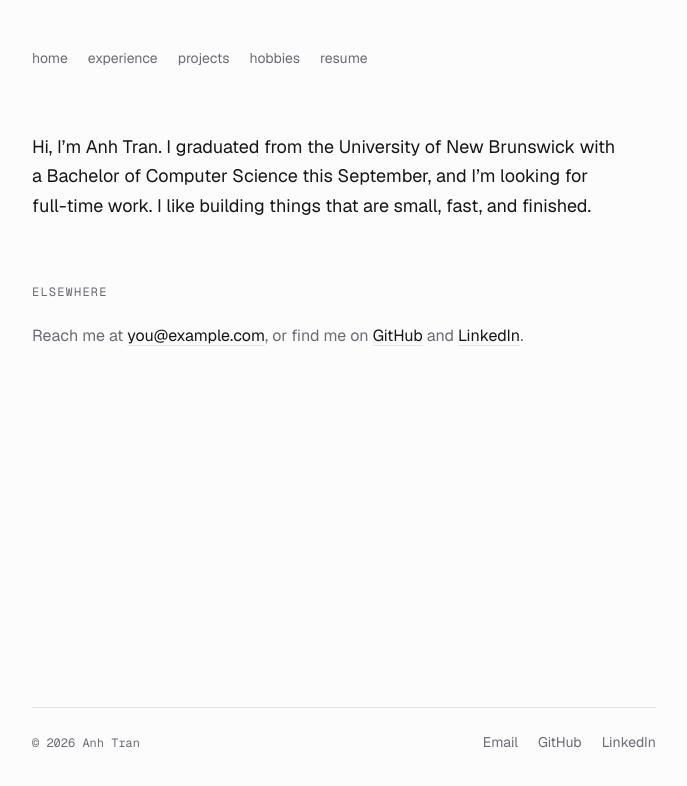
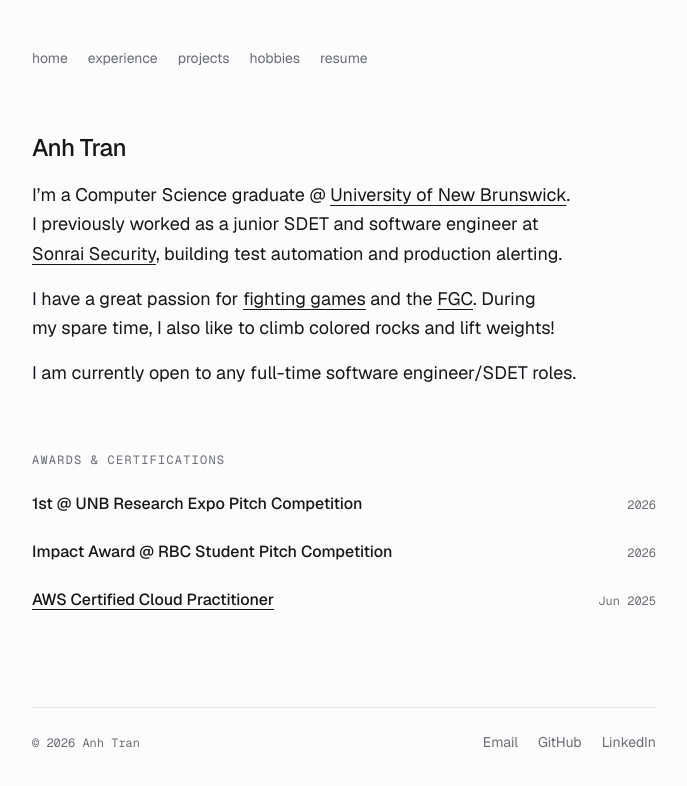
Before and after one commit to kumathy/portfolio, a Next.js app: page / in a window 1280 px wide. Shown: the top 786 px of the page, without its empty margins (296-983 px from the left). Built offline with nearby package versions, Linux system fonts and the light colour scheme.

Commit message:
feat: update homepage

```diff
--- a/app/page.tsx
+++ b/app/page.tsx
@@ -1,38 +1,55 @@
+import { AwardList } from "@/components/award-list";
 import { Section } from "@/components/section";
 import { site } from "@/lib/site";
 
 export default function Home() {
   return (
     <main className="mx-auto w-full max-w-2xl flex-1 px-6">
-      <p className="text-lg leading-relaxed text-balance">
-        Hi, I&rsquo;m {site.name}. I graduated from the {site.school} with a
-        Bachelor of Computer Science this September, and I&rsquo;m looking for
-        full-time work. I like building things that are small, fast, and
-        finished.
+      <h1 className="text-2xl font-medium tracking-tight">{site.name}</h1>
+
+      <p className="mt-4 text-lg leading-relaxed text-balance">
+        I&rsquo;m a Computer Science graduate @{" "}
+        <a
+          href={site.schoolUrl}
+          className="underline underline-offset-4 transition-colors hover:text-accent"
+        >
+          {site.school}
+        </a>
+        . I previously worked as a junior SDET and software engineer at{" "}
+        <a
+          href="https://sonraisecurity.com/"
+          className="underline underline-offset-4 transition-colors hover:text-accent"
+        >
+          Sonrai Security
+        </a>
+        , building test automation and production alerting.
       </p>
 
-      <Section title="Elsewhere">
-        <p className="text-muted">
-          Reach me at{" "}
-          <a
-            href={`mailto:${site.email}`}
-            className="text-foreground underline decoration-border underline-offset-4 transition-colors hover:decoration-accent hover:text-accent"
-          >
-            {site.email}
-          </a>
-          , or find me on{" "}
-          {site.socials.map((social, i) => (
-            <span key={social.href}>
-              <a
-                href={social.href}
-                className="text-foreground underline decoration-border underline-offset-4 transition-colors hover:decoration-accent hover:text-accent"
-              >
-                {social.label}
-              </a>
-              {i < site.socials.length - 1 ? " and " : "."}
-            </span>
-          ))}
-        </p>
+      <p className="mt-4 text-lg leading-relaxed text-balance">
+        I have a great passion for{" "}
+        <a
+          href="https://en.wikipedia.org/wiki/Fighting_game"
+          className="underline underline-offset-4 transition-colors hover:text-accent"
+        >
+          fighting games
+        </a>{" "}
+        and the{" "}
+        <a
+          href="https://www.youtube.com/watch?v=JzS96auqau0"
+          className="underline underline-offset-4 transition-colors hover:text-accent"
+        >
+          FGC
+        </a>
+        . During my spare time, I also like to climb colored rocks and lift
+        weights!
+      </p>
+
+      <p className="mt-4 text-lg leading-relaxed text-balance">
+        I am currently open to any full-time software engineer/SDET roles.
+      </p>
+
+      <Section title="Awards &amp; certifications">
+        <AwardList />
       </Section>
     </main>
   );
--- a/lib/site.ts
+++ b/lib/site.ts
@@ -2,9 +2,10 @@ export const site = {
   name: "Anh Tran",
   role: "Software engineer",
   school: "University of New Brunswick",
+  schoolUrl: "https://www.unb.ca/",
   grad: "BCS 2026",
   url: "https://example.com",
-  email: "you@example.com",
+  email: "tranlamtuananh2003@gmail.com",
   resume: "/resume.pdf",
   socials: [
     { label: "GitHub", href: "https://github.com/kumathy" },
```
